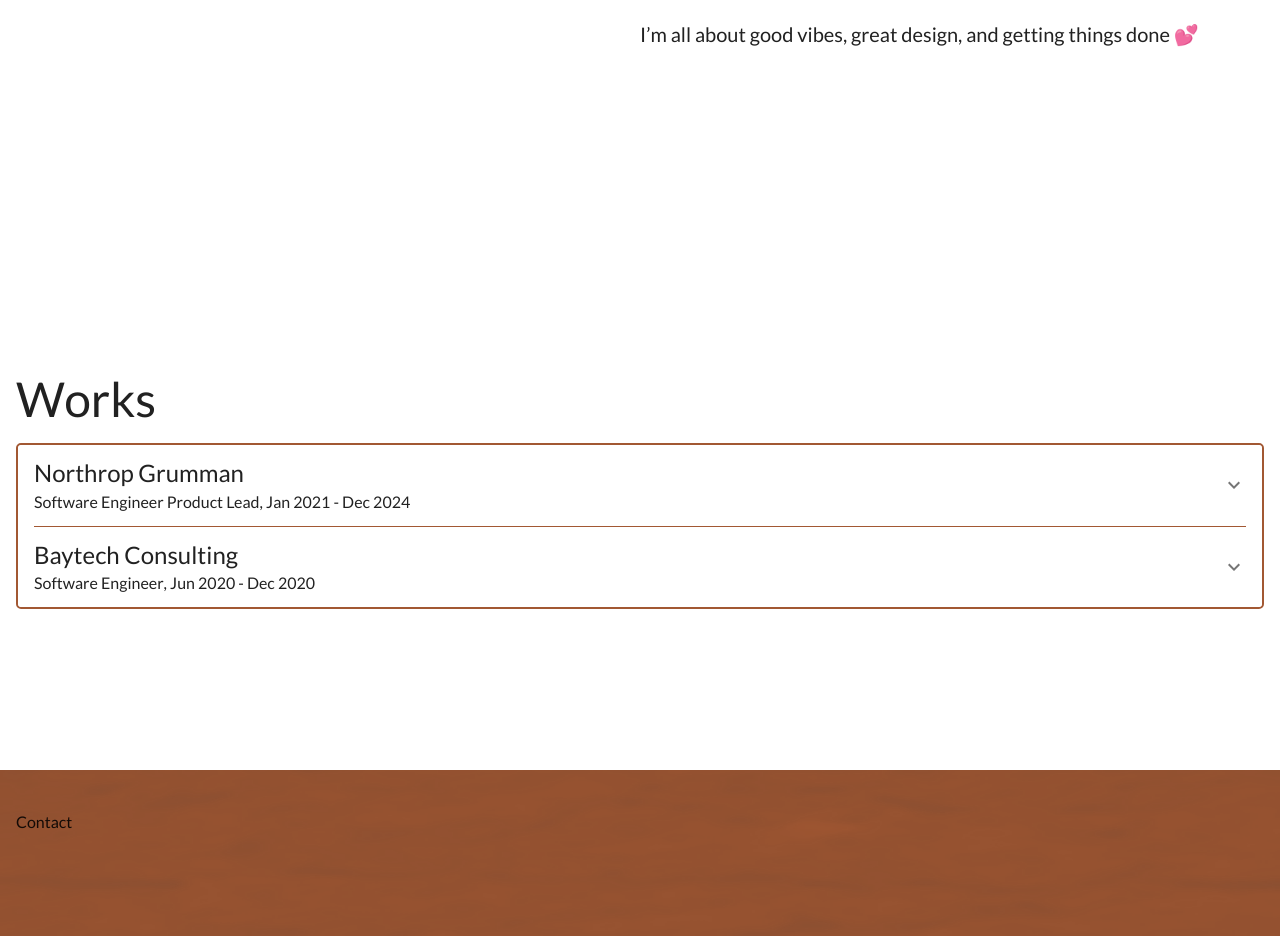
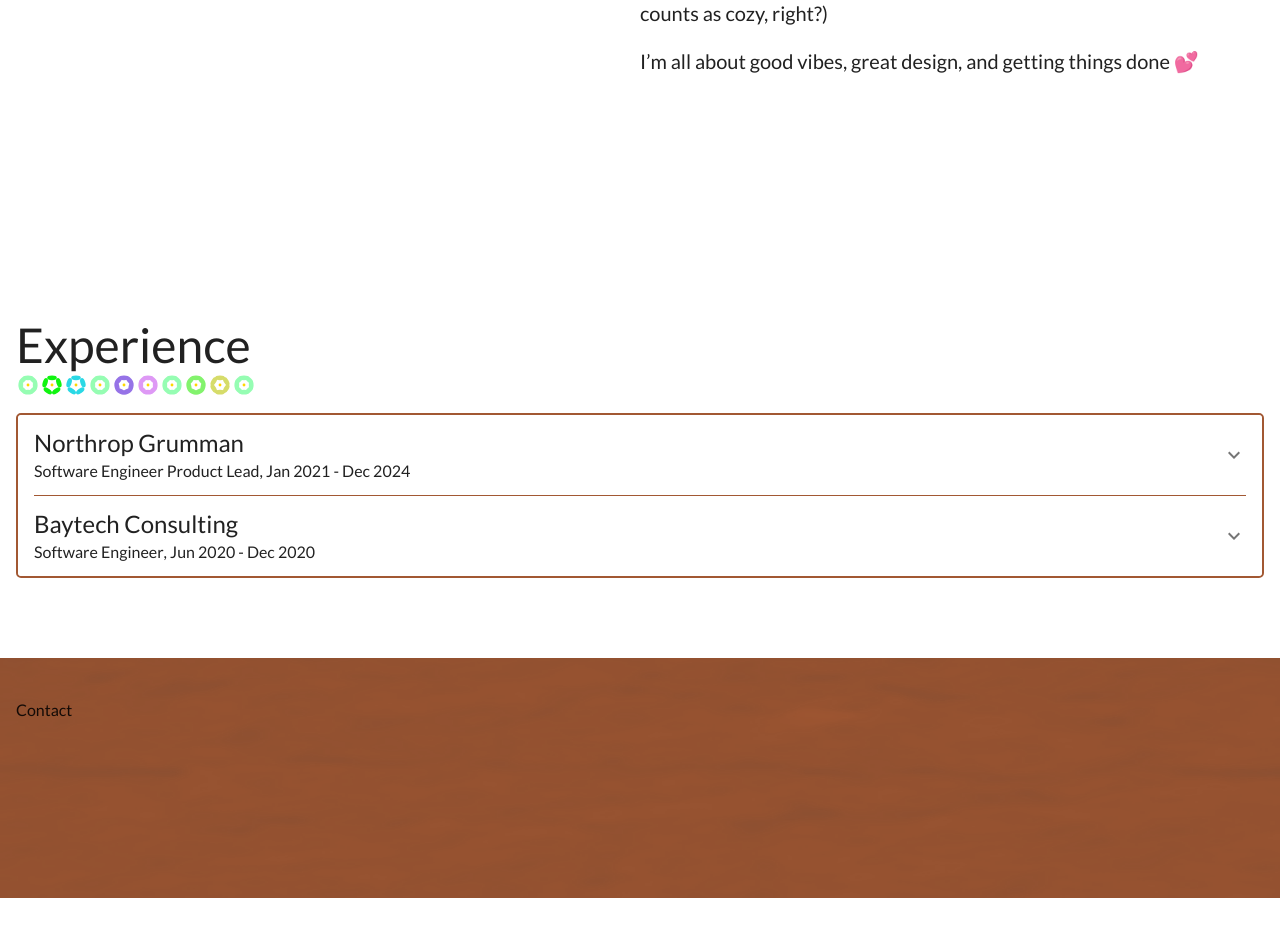
Before and after one commit to julielouie/portfolio, a React (Vite) app in the folder client/: page / in a window 1280 px wide. Shown: the part 1328-2264 px from the top of the page. After the commit the page ends 2226 px from the top, so only its background shows below. Built offline with nearby package versions, Linux system fonts and the light colour scheme.

Commit message:
feat: added dynamic generated flower rows, finished experience, added responsive styles

```diff
--- a/client/src/components/About/index.tsx
+++ b/client/src/components/About/index.tsx
@@ -1,5 +1,6 @@
 import { FC } from 'react';
 import { Grid, Typography } from '@mui/material';
+import FlowerRow from '../FlowerRow';
 
 const About: FC = () => {
   return (
@@ -11,6 +12,7 @@
             <Typography variant="h3" fontWeight={400}>
               About Me
             </Typography>
+            <FlowerRow text="About Me" animationDuration={0} size="27" />
           </Grid>
           <Grid>
             <Typography variant="h4" fontWeight={400}>
--- a/client/src/components/Experience/WorkAccordion.tsx
+++ b/client/src/components/Experience/WorkAccordion.tsx
@@ -19,8 +19,15 @@
     >
       <AccordionSummary expandIcon={<ExpandMore />}>
         <Grid container flexDirection="column">
-          <Grid>
-            <Typography variant="h5">{work.company}</Typography>
+          <Grid container flexDirection="row" alignItems="center">
+            <Typography variant="h5" sx={{ mr: 2 }}>
+              {work.company}
+            </Typography>
+            {work.dateEnd[0] === 'Present' && (
+              <Grid>
+                <Box className="blinking" />
+              </Grid>
+            )}
           </Grid>
           {expanded === work.company && work.titles.length > 2 ? (
             ''
--- a/client/src/components/Experience/index.tsx
+++ b/client/src/components/Experience/index.tsx
@@ -2,6 +2,7 @@
 import { IWork } from '../../types/Work';
 import { Box, Grid, Typography, useTheme } from '@mui/material';
 import WorkAccordion from './WorkAccordion';
+import FlowerRow from '../FlowerRow';
 
 const Experience: FC = () => {
   const [expanded, setExpanded] = useState<string | false>('');
@@ -57,7 +58,7 @@
   ];
 
   return (
-    <Grid id="experience" sx={{ pt: 10, px: '1rem', minHeight: '80vh' }} container>
+    <Grid id="experience" sx={{ pt: 10, px: '1rem', minHeight: '50vh' }} container>
       <Grid
         container
         flexDirection="column"
@@ -67,8 +68,9 @@
       >
         <Grid>
           <Typography variant="h3" fontWeight={400}>
-            Works
+            Experience
           </Typography>
+          <FlowerRow text="Experience" animationDuration={0} size="24" />
         </Grid>
         <Grid sx={{ border: `2px solid ${theme.palette.primary.main}`, borderRadius: '5px' }}>
           {works.length
--- /dev/null
+++ b/client/src/components/FlowerRow/Flower.tsx
@@ -0,0 +1,41 @@
+import { FC } from 'react';
+
+interface IFlowerProps {
+  size?: string;
+  hue: number;
+  saturation: number;
+  lightness: number;
+  petals: number;
+  animationDuration: number;
+}
+
+const Flower: FC<IFlowerProps> = (props) => {
+  const { size, hue, saturation, lightness, petals, animationDuration } = props;
+
+  const petalColor = `hsl(${hue}, ${saturation}%, ${lightness}%)`;
+  const petalRadius = 20;
+  const petalsArray = Array.from({ length: petals });
+
+  return (
+    <svg
+      width={size || ' 30'}
+      height={size || '30'}
+      viewBox="-50 -50 100 100"
+      style={{
+        animation: `spin-slow ${animationDuration}s linear infinite`,
+      }}
+    >
+      {petalsArray.map((_, i) => {
+        const angle = (360 / petals) * i;
+        return (
+          <g key={i} transform={`rotate(${angle})`}>
+            <ellipse cx={0} cy={-30} rx={petalRadius} ry={petalRadius / 2} fill={petalColor} />
+          </g>
+        );
+      })}
+      <circle cx={0} cy={0} r={6} fill="#FFD700" />
+    </svg>
+  );
+};
+
+export default Flower;
--- /dev/null
+++ b/client/src/components/FlowerRow/index.tsx
@@ -0,0 +1,42 @@
+import { FC } from 'react';
+import { Box } from '@mui/material';
+import Flower from './Flower';
+
+interface IFlowerRowProps {
+  text: string;
+  animationDuration: number;
+  size?: string;
+}
+
+const FlowerRow: FC<IFlowerRowProps> = (props) => {
+  const { text, animationDuration, size } = props;
+
+  const generateFlowerSettingsFromChar = (char: string) => {
+    const code = char.toLowerCase().charCodeAt(0);
+
+    const hue = (code * 37) % 360;
+    const saturation = 60 + ((code * 17) % 41);
+    const lightness = 50 + ((code * 23) % 31);
+    const petals = ((code * 19) % 4) + 5;
+
+    return {
+      hue,
+      saturation,
+      lightness,
+      petals,
+      animationDuration,
+      size,
+    };
+  };
+
+  return (
+    <Box sx={{ display: 'flex', alignItems: 'center' }}>
+      {text.split('').map((char, index) => {
+        const settings = generateFlowerSettingsFromChar(char);
+        return <Flower key={index} {...settings} />;
+      })}
+    </Box>
+  );
+};
+
+export default FlowerRow;
--- a/client/src/components/Intro/index.tsx
+++ b/client/src/components/Intro/index.tsx
@@ -1,10 +1,14 @@
 import { FC } from 'react';
 import { Button, Grid, Typography, useTheme } from '@mui/material';
-import TextureOverlay from '../../assets/transparent_adobe_texture_soft.png';
+import TextureOverlay from '../../assets/transparent_adobe_texture_pothos.png';
 import { Link } from 'react-router-dom';
+import FlowerRow from '../FlowerRow';
+import useWindowSize from '../../hooks/useWindowSize';
 
 const Intro: FC = () => {
   const theme = useTheme();
+
+  const size = useWindowSize();
 
   return (
     <Grid
@@ -30,6 +34,7 @@
           <Typography variant="h1" fontWeight={400}>
             Julie Louie
           </Typography>
+          <FlowerRow text="Julie Louie" animationDuration={0} size={size.width < 640 ? '21' : '41'} />
         </Grid>
         <Grid>
           <Typography variant="h3" fontWeight={400}>
@@ -44,7 +49,7 @@
         <Grid>
           <Button variant="contained">
             <Link to="#experience" style={{ textDecoration: 'none', color: 'inherit' }}>
-              See Works
+              See Experience
             </Link>
           </Button>
         </Grid>
--- a/client/src/components/Layout/Header.tsx
+++ b/client/src/components/Layout/Header.tsx
@@ -37,7 +37,6 @@
   backgroundColor: theme.palette.mode === 'light' ? theme.palette.grey[50] : theme.palette.background.paper, // update dark color in palette when decided
   backdropFilter: 'blur(5px)',
   WebkitBackdropFilter: 'blur(5px)',
-  '--tw-backdrop-blur': 'blur(5px)',
   backgroundImage: 'none',
   borderBottom: theme.palette.mode === 'dark' ? `1px solid ${theme.palette.action.disabledBackground}` : 'none',
   color: theme.palette.text.primary,
--- a/client/src/index.css
+++ b/client/src/index.css
@@ -16,3 +16,48 @@
 html {
   scroll-behavior: smooth;
 }
+
+.blinking {
+  display: inline-block;
+  background-color: #96d100;
+  border-radius: 50%;
+  color: #fff;
+  padding: 0.45em;
+  position: relative;
+}
+
+.blinking::before {
+  content: '';
+  position: absolute;
+  top: 0;
+  left: 0;
+  right: 0;
+  bottom: 0;
+  animation: pulse 1s ease-in infinite;
+  border-radius: 50%;
+  border: 4px double #96d100;
+}
+
+@keyframes pulse {
+  0% {
+    transform: scale(1);
+    opacity: 1;
+  }
+  60% {
+    transform: scale(1.3);
+    opacity: 0.5;
+  }
+  100% {
+    transform: scale(1.4);
+    opacity: 0;
+  }
+}
+
+@keyframes spin-slow {
+  from {
+    transform: rotate(0deg);
+  }
+  to {
+    transform: rotate(360deg);
+  }
+}
```
Also changed, not shown: client/src/assets/transparent_adobe_texture_pothos.png (added).
